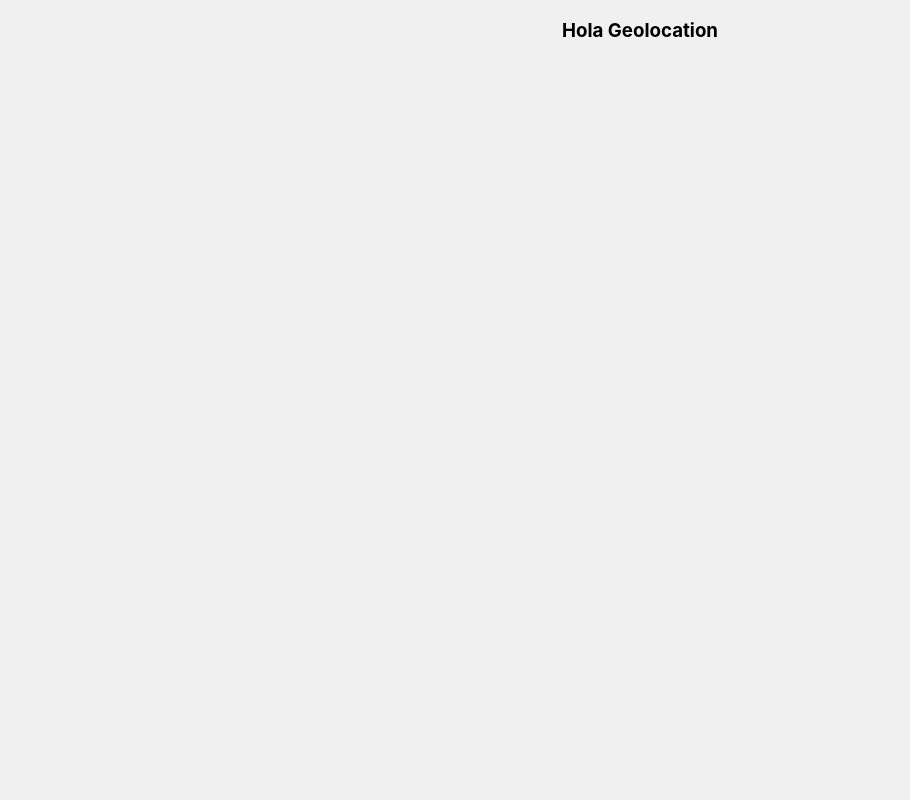
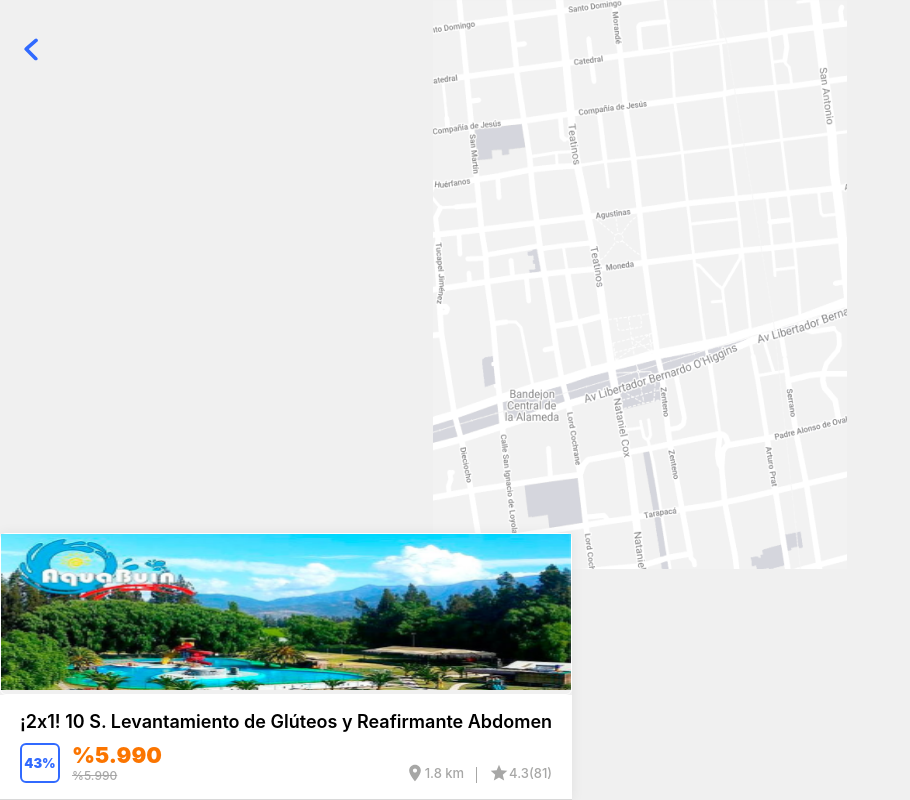
Before and after one commit to jotapixma/geolocationv2, a React (Create React App) app: page /geolocation in a window 1280 px wide. Shown: the whole page, without its empty margins (0-910 px from the left). Built offline with nearby package versions, Linux system fonts and the light colour scheme.

Commit message:
geolocation view and style

```diff
--- a/src/Views/Geolocation.js
+++ b/src/Views/Geolocation.js
@@ -1,11 +1,34 @@
 import React from 'react';
+import '../assets/styles/views/Geolocation.scss';
+import CuponaticLocation from '../assets/img/cuponatic-location.png';
+import SmallProductCard from '../components/SmallProductCard'
+import GoBackArrow from '../assets/img/return-arrow.svg';
 
-function Geolocation() {
-  return (
-    <div className="geolocation">
-      <h3>Hola Geolocation</h3>
-    </div>
-  );
+class Geolocation extends React.Component {
+
+  constructor(props){
+    super(props);
+    this.goBack = this.goBack.bind(this);
+  }
+
+  goBack(){
+    this.props.history.goBack();
+  }
+
+  render() {
+    return (
+      <div className="geolocation">
+        <figure className="location-img">
+          <img src= {CuponaticLocation} alt="Cuponatic Address" />
+        </figure>
+        <div className="go-back" onClick={this.goBack}>
+          <img src= {GoBackArrow} alt="go back arrow"/>
+        </div>
+        <SmallProductCard/>
+      </div>
+    );
+  }
+
 }
 
 export default Geolocation;
--- a/src/assets/styles/components/CategorySection.scss
+++ b/src/assets/styles/components/CategorySection.scss
@@ -1,5 +1,5 @@
 section.category-content{
-  margin: 20px 0;
+  margin: 20px 10px;
   .category-box{
     display: flex;
     align-items: center;
--- a/src/assets/styles/components/GeneralFilterBar.scss
+++ b/src/assets/styles/components/GeneralFilterBar.scss
@@ -14,8 +14,8 @@ section.filter-bar{
     display: flex;
     justify-content: center;
     align-items: center;
-    padding: 1rem 0.5rem;
-    margin: 10px;
+    padding: 1rem 0;
+    margin: 10px 15px;
     list-style: none;
     .filter-item{
       display: flex;
--- a/src/assets/styles/components/ProductCard.scss
+++ b/src/assets/styles/components/ProductCard.scss
@@ -1,5 +1,5 @@
 article.custom-card{
-  margin: 20px 0;
+  margin: 20px 10px;
   .card-content{
     box-shadow: 0px 1px 12px rgba(0, 0, 0, 0.07217);
     .card-header{
--- a/src/assets/styles/components/ProductCardDetail.scss
+++ b/src/assets/styles/components/ProductCardDetail.scss
@@ -1,4 +1,4 @@
-article.custom-card{
+article.custom-card-detail{
   margin: 20px 0;
   .card-content{
     box-shadow: 0px 1px 12px rgba(0, 0, 0, 0.07217);
--- a/src/assets/styles/components/SmallProductCard.scss
+++ b/src/assets/styles/components/SmallProductCard.scss
@@ -1,5 +1,6 @@
 article.small-card{
   position: absolute;
+  bottom: 0;
 
   .card-content{
     box-shadow: 0px 1px 12px rgba(0, 0, 0, 0.07217);
--- /dev/null
+++ b/src/assets/styles/views/Geolocation.scss
@@ -0,0 +1,14 @@
+.geolocation{
+  position: relative;
+  overflow: hidden;
+  height: 100vh;
+  .location-img{
+    margin: 0;
+  }
+  .go-back{
+    position: absolute;
+    left: 25px;
+    top: 40px;
+    transform: scale(1.2);
+  }
+}
--- a/src/components/GeneralFilterBar.jsx
+++ b/src/components/GeneralFilterBar.jsx
@@ -32,7 +32,7 @@ class GeneralFilterBar extends React.Component {
               <span>8</span>
             </div>
           </li>
-          <li className="filter-item active" onClick={this.goToGeolocation.bind(this)}><MapIcon fontSize="small"/>Mapa
+          <li className="filter-item" onClick={this.goToGeolocation.bind(this)}><MapIcon fontSize="small"/>Mapa
             <div className="alert-item">
               <span>2</span>
             </div>
--- a/src/components/ProductCardDetail.jsx
+++ b/src/components/ProductCardDetail.jsx
@@ -19,7 +19,7 @@ class ProductCardDetail extends React.Component {
 
   render(){
     return (
-      <article className="custom-card">
+      <article className="custom-card-detail">
         <div className="card-content">
           <div className="card-header">
             <figure>
```
